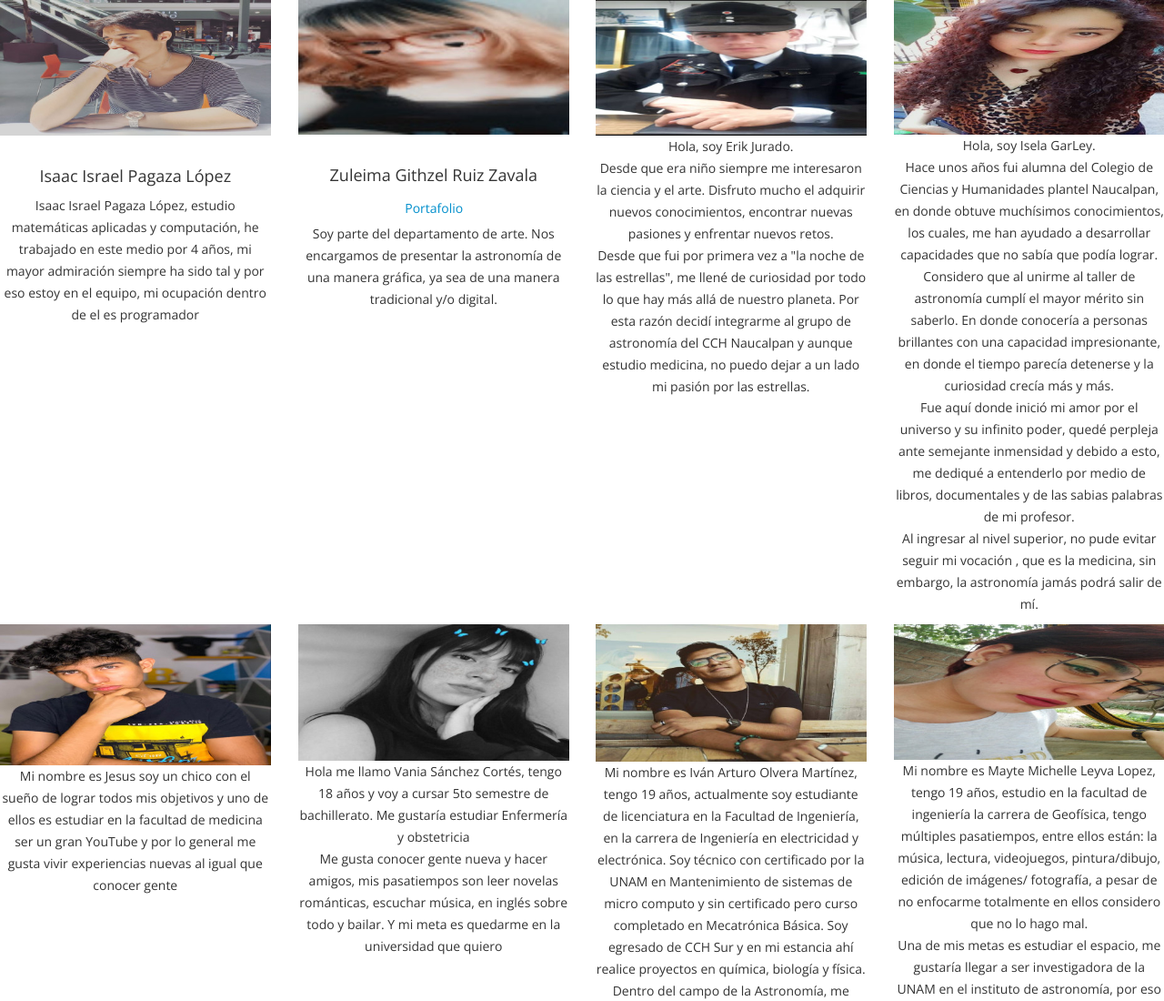
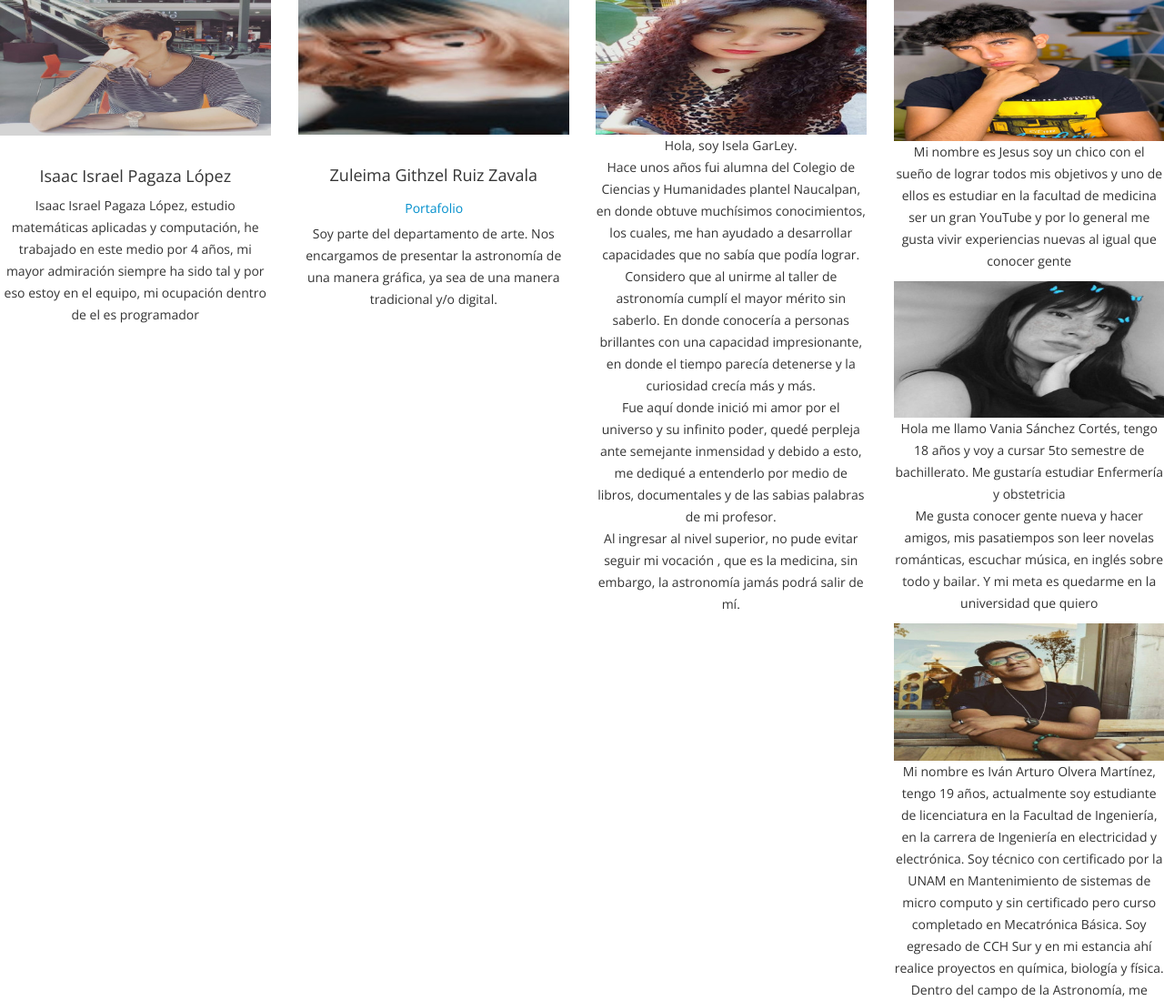
Before and after one commit to statjeff/statjeff.github.io, a plain HTML site: page bios.html in a window 1280 px wide. Shown: the top 1100 px of the page at 91% size. Drawn offline with nearby package versions, Linux system fonts and the light colour scheme; some packages are replaced by stand-ins of ours.

Commit message:
Add files via upload

```diff
--- a/bios.html
+++ b/bios.html
@@ -47,18 +47,6 @@
                 <h3>Zuleima Githzel Ruiz Zavala</h3>
 		<a data-scroll class="btn btn-start animated fadeInUpBig" href="https://drive.google.com/drive/folders/10kJsTDX_tsCCJHZzzdOQ0mCpNq1n-XJ-?usp=sharing">Portafolio</a>
 	        <p>Soy parte del departamento de arte. Nos encargamos de presentar la astronom&iacute;a de una manera gr&aacute;fica, ya sea de una manera tradicional y/o digital.</p>
-              </div>
-            </div>
-          </div>
-          <div class="col-sm-3">
-            <div class="team-member wow flipInY" data-wow-duration="1000ms" data-wow-delay="800ms">
-              <div class="member-image">
-                <img class="img-responsive" src="images/Bio_f/Bio_03.jpg" alt="">
-              </div>
-              <div class="member-info">
-	      <p> Hola, soy Erik Jurado.<br>
-Desde que era ni&ntilde;o siempre me interesaron la ciencia y el arte. Disfruto mucho el adquirir nuevos conocimientos, encontrar nuevas pasiones y enfrentar nuevos retos. <br>
-Desde que fui por primera vez a "la noche de las estrellas", me llen&eacute; de curiosidad por todo lo que hay m&aacute;s all&aacute; de nuestro planeta. Por esta raz&oacute;n decid&iacute; integrarme al grupo de astronom&iacute;a del CCH Naucalpan y aunque estudio medicina, no puedo dejar a un lado mi pasi&oacute;n por las estrellas. </p>
               </div>
             </div>
           </div>
```
